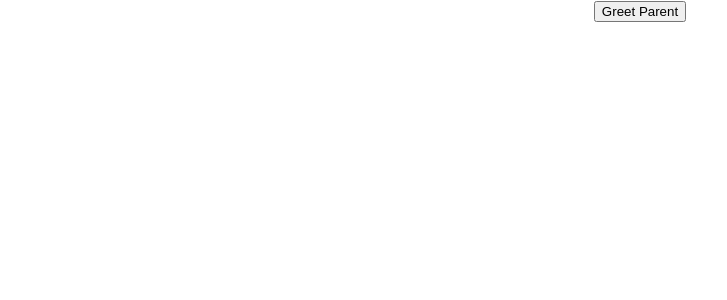
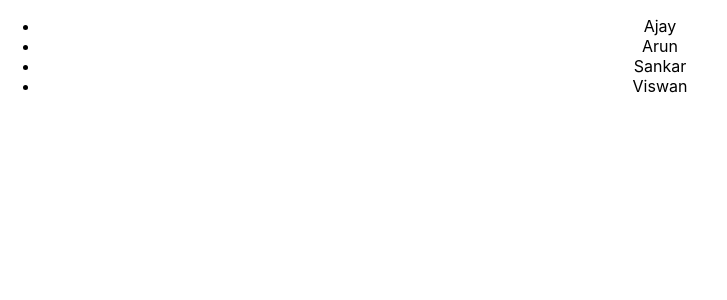
Before and after one commit to ajaykumar-bg/react-hello-world, a React (Create React App) app: page / in a window 1280 px wide. Shown: the top 300 px of the page, without its empty margins (0-727 px from the left). Built offline with nearby package versions, Linux system fonts and the light colour scheme.

Commit message:
List Rendering

```diff
--- a/src/App.js
+++ b/src/App.js
@@ -10,6 +10,7 @@ import FunctionClick from './components/FunctionClick';
 import ClassClick from './components/ClassClick';
 import EventBind from './components/EventBind';
 import ParentComponent from './components/ParentComponent';
+import NameList from './components/NameList';
 
 function App() {
   return (
@@ -22,8 +23,9 @@ function App() {
       <Counter></Counter>
       <FunctionClick />
       <ClassClick />
-      <EventBind /> */}
-      <ParentComponent />
+      <EventBind />
+      <ParentComponent /> */}
+      <NameList />
     </div>
   );
 }
--- /dev/null
+++ b/src/components/NameList.js
@@ -0,0 +1,11 @@
+import React from 'react'
+
+function NameList() {
+    const names = ['Ajay', 'Arun', 'Sankar', 'Viswan'];
+    const nameList = names.map(name => <li key={name}>{name}</li>)
+  return (
+    <ul>{nameList}</ul>
+  )
+}
+
+export default NameList
```
